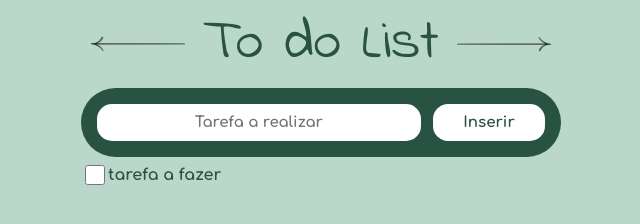
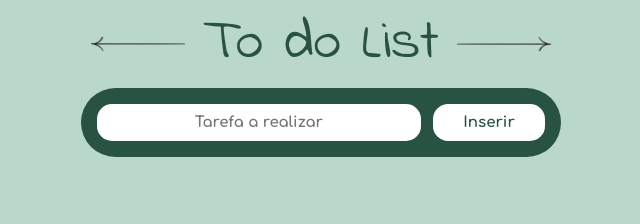
Before and after one commit to tadrio/Todo-list, a plain HTML site: page index.html in a window 1280 px wide. Shown: the whole page, without its empty margins (319-959 px from the left). Drawn offline with Linux system fonts and the light colour scheme.

Commit message:
Update index.html
removed the initial item

```diff
--- a/index.html
+++ b/index.html
@@ -34,10 +34,10 @@
     </section>
 
     <section class="list-elements">
-      <div class="item-wrapper">
+      <!-- <div class="item-wrapper">
         <input class="item-checkbox" type="checkbox" id="todo-item" />
         <label class="item-text" for="todo-item">tarefa a fazer</label>
-      </div>
+      </div> -->
     </section>
   </body>
 </html>
```
